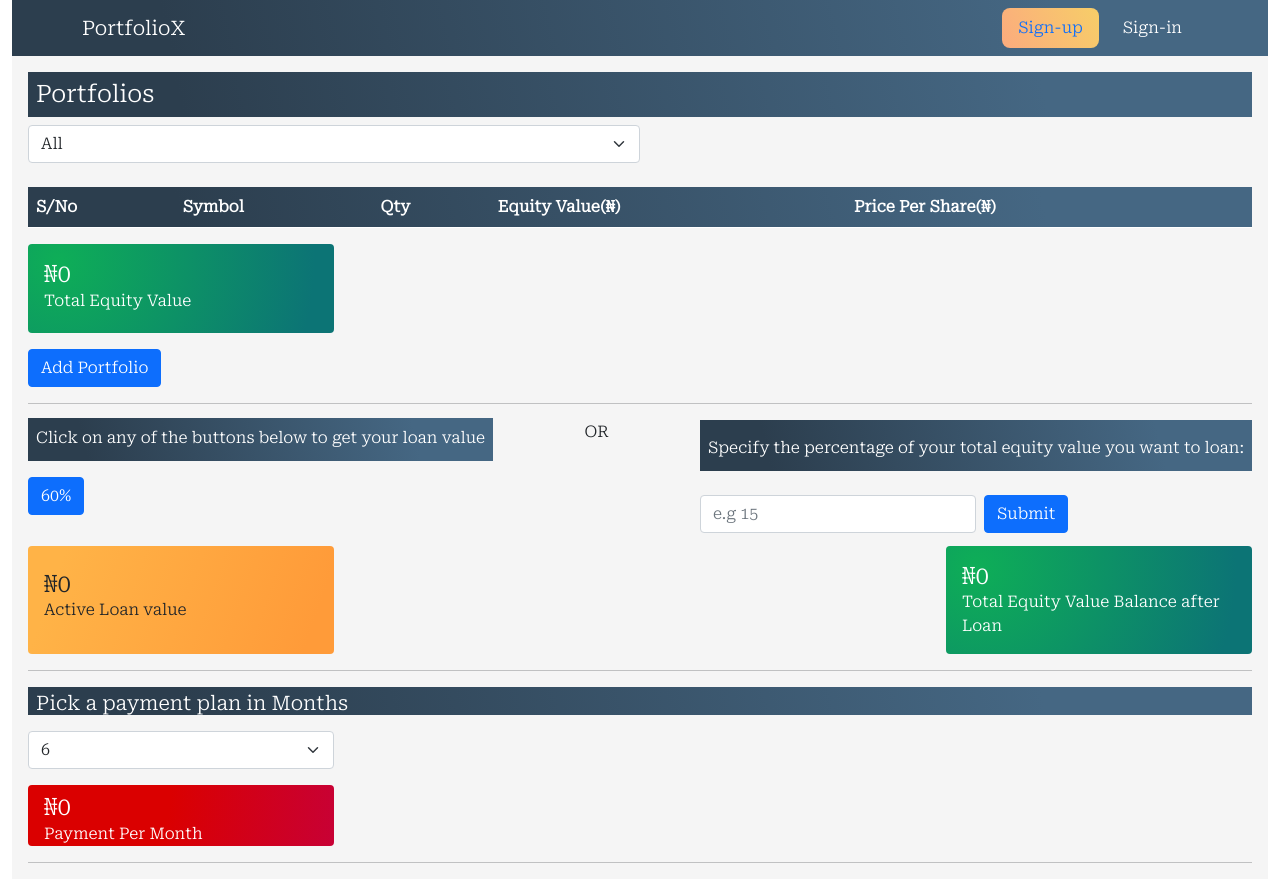
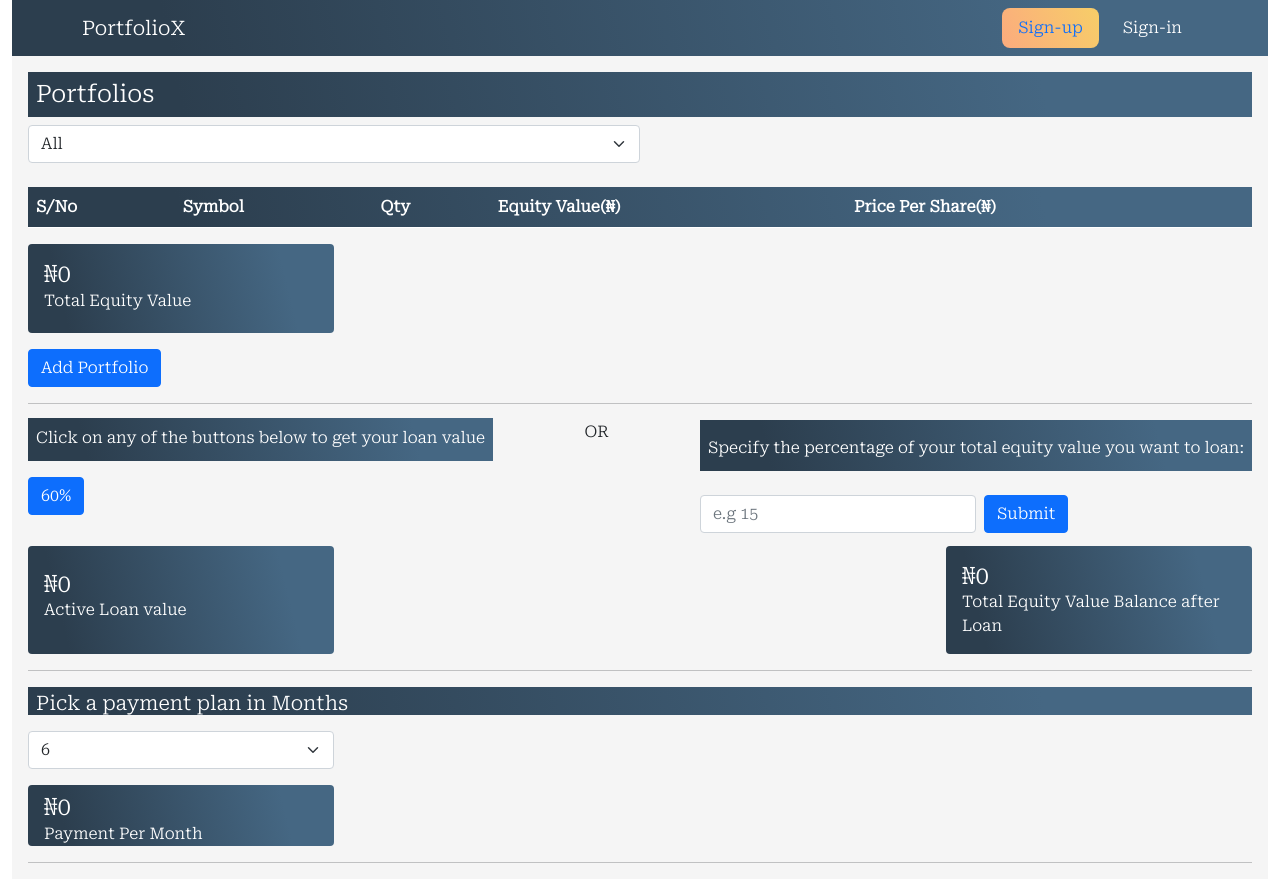
Before and after one commit to agkayster/Portfolio-app, a React (Create React App) app: page /portfolio in a window 1280 px wide. Built offline with nearby package versions, Linux system fonts and the light colour scheme; data requests are answered from the project's data file.

Commit message:
styled portfolio page

```diff
--- a/src/components/investments/investmentIndex.js
+++ b/src/components/investments/investmentIndex.js
@@ -118,9 +118,7 @@ const Investments = () => {
 	if (investmentsData.length === 0) return <h4>Loading...</h4>;
 	return (
 		<div className='portfolio-index px-3 pt-3 mb-0'>
-			<h4 className='portfolios text-white ps-2 pb-2 pt-2'>
-				Portfolios
-			</h4>
+			<h4 className='portfolios text-white ps-2 pb-2 pt-2'>Portfolios</h4>
 			<InvestmentSelectOptions
 				handleChange={handleChange}
 				getInvestmentsOptions={getInvestmentsOptions}
@@ -147,8 +145,8 @@ const Investments = () => {
 
 			<div className='loan-value d-flex flex-row justify-content-between mt-4 '>
 				<div className='equity-loan w-25 ps-3 pt-4 rounded'>
-					<h4 className='mb-0 loan-value'>₦{loanValue}</h4>
-					<p className='loan-text'>Active Loan value</p>
+					<h4 className='mb-0 loan-value text-white'>₦{loanValue}</h4>
+					<p className='loan-text text-white'>Active Loan value</p>
 				</div>
 				<div className='equity-balance text-white w-25 ps-3 pt-3 rounded'>
 					<h4 className='mb-0 loan-balance'>₦{balance}</h4>
--- a/src/index.css
+++ b/src/index.css
@@ -179,35 +179,34 @@ hr.horizontal-line {
 }
 
 .loan-payment {
-	background-image: radial-gradient(
-		circle 905.6px at 4.9% 7.9%,
-		rgba(218, 0, 0, 1) 14.1%,
-		rgba(168, 2, 144, 1) 65%,
-		rgba(102, 2, 110, 1) 90%
+	background-image: linear-gradient(
+		76.3deg,
+		rgba(44, 62, 78, 1) 12.6%,
+		rgba(69, 103, 131, 1) 82.8%
 	);
 }
 
 .equity {
-	background-image: radial-gradient(
-		circle farthest-corner at 10% 20%,
-		rgba(14, 174, 87, 1) 0%,
-		rgba(12, 116, 117, 1) 90%
+	background-image: linear-gradient(
+		76.3deg,
+		rgba(44, 62, 78, 1) 12.6%,
+		rgba(69, 103, 131, 1) 82.8%
 	);
 }
 
 .equity-loan {
 	background-image: linear-gradient(
-		109.6deg,
-		rgba(255, 179, 71, 1) 11.2%,
-		rgba(255, 155, 57, 1) 91.1%
+		76.3deg,
+		rgba(44, 62, 78, 1) 12.6%,
+		rgba(69, 103, 131, 1) 82.8%
 	);
 }
 
 .equity-balance {
-	background-image: radial-gradient(
-		circle farthest-corner at 10% 20%,
-		rgba(14, 174, 87, 1) 0%,
-		rgba(12, 116, 117, 1) 90%
+	background-image: linear-gradient(
+		76.3deg,
+		rgba(44, 62, 78, 1) 12.6%,
+		rgba(69, 103, 131, 1) 82.8%
 	);
 }
 
```
